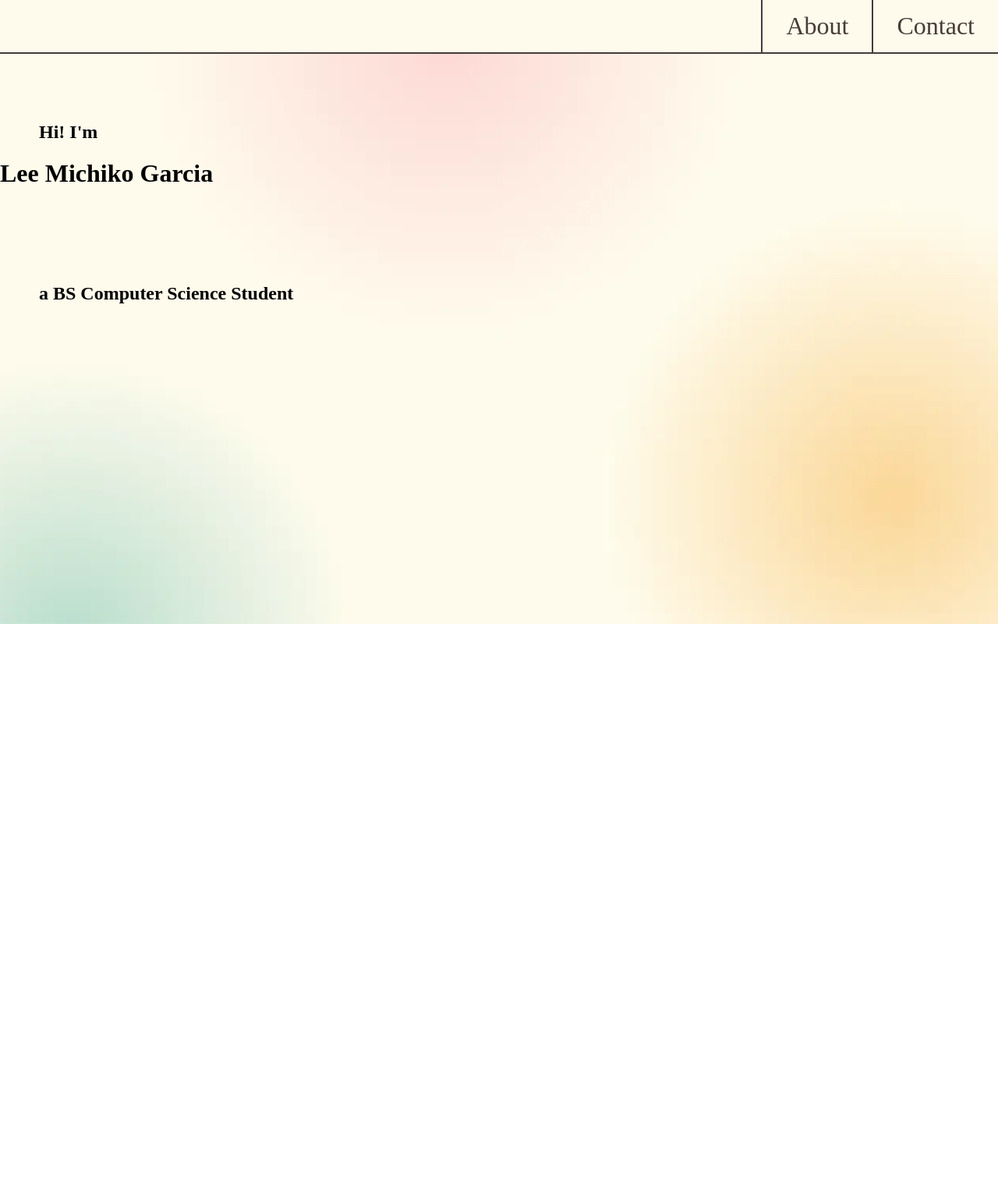
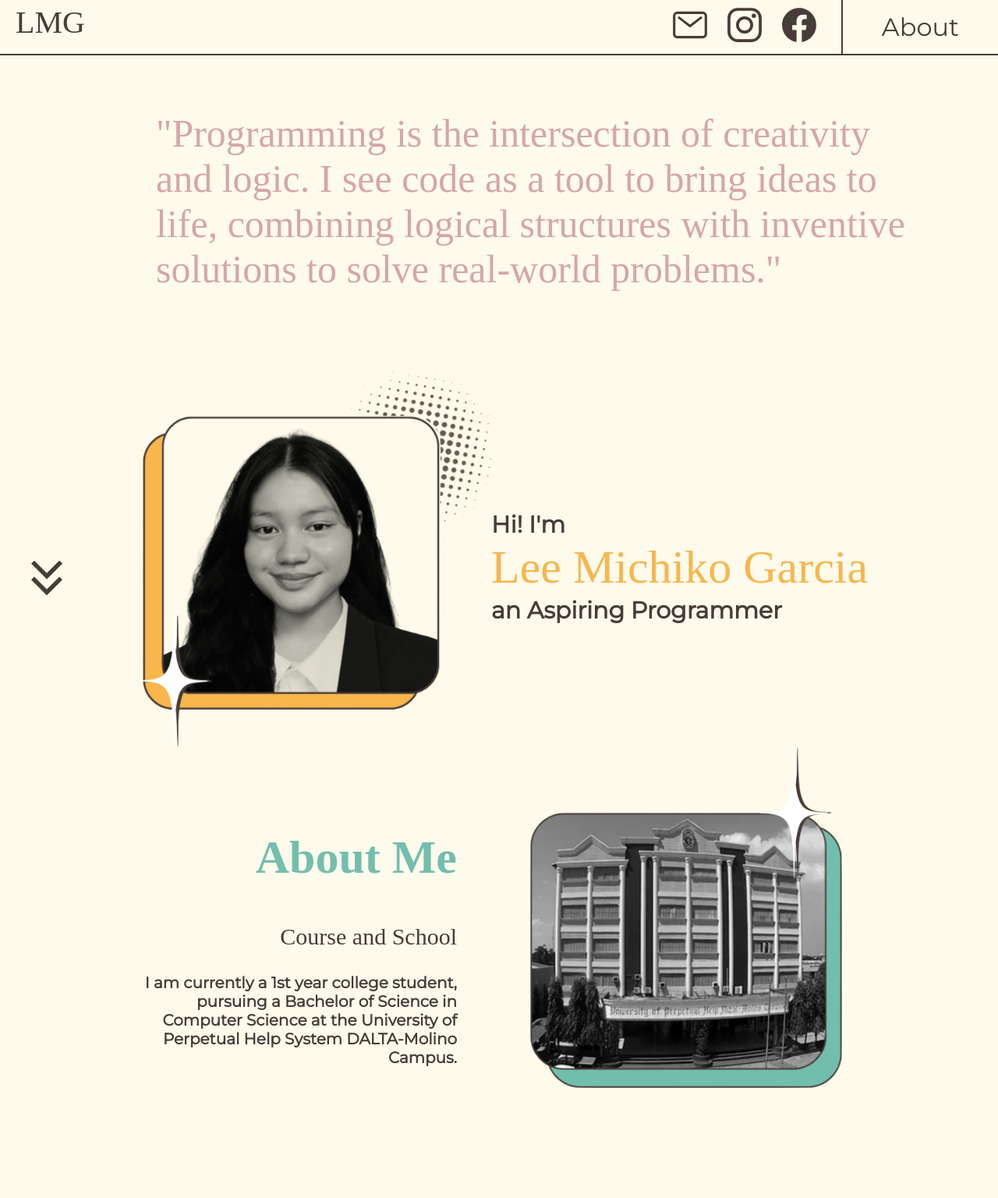
Before and after one commit to mitsiko/personal-website, a plain HTML site: page index.html in a window 1280 px wide. Shown: the top 1536 px of the page at 78% size. Before the commit the page ends 800 px from the top, so only its background shows below. Drawn offline with nearby package versions, Linux system fonts and the light colour scheme; a web font is replaced by a local one.

Commit message:
trial again

```diff
--- a/index.html
+++ b/index.html
@@ -10,38 +10,66 @@
     <link href="https://fonts.googleapis.com/css2?family=Erica+One&family=Montserrat&family=Ultra&display=swap" rel="stylesheet">
 </head>
 <body>
+    <div class="icon-container">
+       <a class="fb" href="https://www.facebook.com/profile.php?id=100072432048947">
+          <ion-icon name="logo-facebook"></ion-icon></a>
 
-    rc="images\Introduction-pic.webp" height="500">
+       <a class="mail" href="mailto:michikogarciasp@gmail.com">
+         <ion-icon name="mail-outline"></ion-icon></a>
 
-    <div class="grid-container">
-        <div class="image" style="background-image: url('images/VP-1.webp');">
-            <img class="introduction" src="images/Introduction-pic.webp" alt="Introduction image">
-            <h2 class="greeting">Hi! I'm</h2>
-            <h1 class="intro-text"> Lee Michiko Garcia</h1>
-            <h2 class="whoami">a BS Computer Science Student</h2>
-            <div class="box1"></div>
-        </div>
-        <div class="image" style="background-image: url('images/VP-2.webp');"></div>
-        <div class="image" style="background-image: url('images/VP-3.webp');"></div>
-        <div class="image" style="background-image: url('images/VP-4.webp');"></div>
-        <div class="image" style="background-image: url('images/VP-5.webp');"></div>
-        <div class="image" style="background-image: url('images/VP-6.webp');"></div>
-        <div class="image" style="background-image: url('images/VP-7.webp');"></div>
-        <div class="image" style="background-image: url('images/VP-8.webp');"></div>
-        <div class="image" style="background-image: url('images/VP-9.webp');"></div>
-        <div class="image" style="background-image: url('images/VP-10.webp');"></div>
+       <a class="insta" href="https://www.instagram.com/byrnne_/">
+            <ion-icon name="logo-instagram"></ion-icon></a>
     </div>
+    <img class="arrow" src="images/keyboard_double_arrow_down.png" alt="Image description">
+    <h1 class="logo">LMG</h1>
+
     <nav class="navbar">
         <ul>
-            <li><a href="#contact">Contact</a></li>
             <li><a href="#about">About</a></li>
-
 
         </ul>
     </nav>
 
 
+    <div class="flexbox-container">
+        <div class="flexbox-item item-1"></div>
+            <h2 class="philosophy"> "Programming is the intersection of creativity and logic. I see code as a tool to bring ideas to life, combining logical structures with inventive solutions to solve real-world problems."</h2></div>
 
+        <div class="flexbox-item item-2">
+            <img src="\images\last-last-formal-pic.png" alt="Image description"></div>
+
+        <div class="flexbox-item item-3">
+            <h2 class="greeting">Hi! I'm</h2>
+            <h1 class="name">Lee Michiko Garcia</h1>
+            <h2 class="introduction"> an Aspiring Programmer</h2></div>
+
+        <div class="flexbox-item item-4">
+            <h2 id="about" class="text">About Me</h2>
+            <h3 class="subheading">Course and School</h3>
+            <h3 class="content1"> I am currently a 1st year college student, pursuing a Bachelor of Science in Computer Science at the University of Perpetual Help System DALTA-Molino Campus.
+            </h3></div>
+
+        <div class="flexbox-item item-5">
+            <img src="images/UPHSD FINAL.webp" alt="Image description">
+        </div>
+        <div class="flexbox-item item-6">
+            <img src="images/ABM graduate.webp" alt="Image description">
+        </div>
+        <div class="flexbox-item item-7">
+            <h2 class="content2">While my background is in ABM, I was drawn to Computer Science for its hands-on problem-solving and the chance to create practical solutions from scratch. </h2>
+        </div>
+        <div class="flexbox-item item-8">
+            <h2 class="heading1">Specialization</h2>
+            <h3 class="content3">  I plan to specialize in Data Science, as it's the only specialization offered in my course. However, I will continue to explore other fields within technology as well.</h3></div>
+        <div class="flexbox-item item-9">
+            <img src="images/fields (1).webp" alt="Image description"> </div>
+
+        <div class="flexbox-item item-10">
+
+    </div>
+
+    <script type="module" src="https://unpkg.com/ionicons@7.1.0/dist/ionicons/ionicons.esm.js"></script>
+    <script nomodule src="https://unpkg.com/ionicons@7.1.0/dist/ionicons/ionicons.js"></script>
 
 </body>
 </html>
--- a/styles.css
+++ b/styles.css
@@ -1,67 +1,43 @@
-html, body {
+
+.navbar {
+  position: fixed;
+  top: 0;
+  left: 0;
+  width: 100%;
+  z-index: 10000;
+  background-color: #fefbec;
+  padding: 0;
+}
+
+.navbar ul {
+  list-style-type: none;
+  border-bottom: 2px solid #473c38;
+  padding: 0;
   margin: 0;
-  padding: 0;
-  height: 100%;
   overflow-x: hidden;
 }
 
-.background {
-  position: absolute;
-  display: flex;
-  flex-direction: column;
-  height: 100vh;
-}
-
-.image {
-  width: 100vw;
-  height: 768px;
-  background-size: cover;
-  background-position: center;
-  flex-shrink: 0;
-  z-index: -2;
-}
-
-.navbar ul{
-  list-style-type:none;
-  border-bottom: 2px solid #473c38;
-  padding: 0px;
-  margin: 0px;
-  overflow-x: hidden;
+.navbar li {
+  float: right;
 }
 
 .navbar a {
   border-left: 2px solid #473c38;
   color: #473c38;
   font-size: 32px;
+  font-family: "montserrat";
   text-decoration: none;
   padding: 15px;
   display: block;
   text-align: center;
-  padding-right: 30px;
-  padding-left: 30px;
-
+  padding-right: 50px;
+  padding-left: 50px;
+  transition: background-color .4s ease-in-out, color .4s ease-in-out;
 }
 
 .navbar a:hover {
   background-color: #473c38;
   color: #fefbec;
-  transition: background-color .4s ease-in-out, color .4s ease-in-out;
-}
-
-.navbar li{
-  float: right;
-
-}
-
-.navbar {
-  z-index:-1;
-  position: fixed;
-  top: 0;
-  left: 0;
-  width: 100%;
-  z-index: 1000;
-  background-color: #fefbec;
-  padding:0px;
 }
 
 
@@ -69,3 +45,283 @@ h2 {
   padding-left: 50px;
   padding-top: 100px;
 }
+
+body {
+  margin: 100px;
+  background-color: #fefbec;
+  overflow-x: hidden;
+}
+
+.flexbox-container {
+  display: flex;
+  gap: 0.625rem;
+  align-items: flex-start;
+  flex-direction: row;
+  align-items: flex-start;
+}
+
+.item-1 {
+  max-width: 800px;
+  max-height: 300px;
+  line-height: 35px;
+  margin: 20px;
+  text-align: center;
+}
+
+.item-2 img {
+  max-width: 450px;
+  height: auto;
+  object-fit: cover;
+  margin-left: 80px;
+  align-items: flex-start;
+  float: left;
+
+}
+.item-3{
+  line-height: 15px;
+  margin-top: 100px;
+  padding-bottom: 100px;
+  flex-grow: 1;
+}
+
+.name {
+  font-family: "erica one";
+  font-size: 60px;
+  font-weight: normal;
+  color: #f8b64c;
+  margin-left: 390px;
+}
+
+.greeting {
+  font-family: "montserrat";
+  font-size: 30px;
+  color: #473c38;
+  margin-left: 390px;
+}
+
+.introduction {
+  font-family: "montserrat";
+  font-size: 30px;
+  color: #473c38;
+  margin-left: 390px;
+  padding-top: 0px;
+}
+
+.philosophy {
+  font-family: "erica one";
+  font-size: 50px;
+  font-weight: normal;
+  color: #d5a6aa;
+  align-self: flex-start;
+  padding-top: 0px;
+  padding-bottom: 50px;
+}
+
+.item-4 {
+    font-family: "erica one";
+    font-size: 40px;
+    font-weight: normal;
+    color: #73bead;
+    max-width: 45%;
+    text-align: right;
+}
+
+.logo
+{
+  margin-top: 5px;
+  margin-left: 20px;
+  font-weight: normal;
+  font-family: "erica one";
+  font-size: 40px;
+  float: left;
+  position: fixed;
+  top: 0px;
+  left: 0px;
+  color: #473c38;
+  z-index: 100000;
+  justify-content: flex-start;
+
+}
+
+.subheading {
+ font-size: 30px;
+ font-weight: lighter;
+ font-family: "erica one";
+ justify-content: left;
+ color:#473c38;
+ margin-left: 60px;
+
+}
+
+.content1{
+  font-family: "montserrat";
+  font-size: 20px;
+  color:#473c38;
+  justify-self: right;
+  margin-left: 70px;
+}
+
+.item-5 img {
+  max-width: 400px;
+  height: auto;
+  object-fit: cover;
+  align-items: flex-start;
+  padding: 0%;
+  margin:0px;
+}
+
+.item-5
+{
+  max-width: 550px;
+  height: auto;
+  height: auto;
+  object-fit: cover;
+  align-items: flex-start;
+  float: right;
+  position: relative;
+  top:-430px;
+  left: -100px;
+}
+
+.item-6 img {
+  max-width: 550px;
+  height: auto;
+  object-fit: cover;
+  align-items: flex-start;
+  float: left;
+  padding-top: 150px;
+}
+
+.item-6{
+  flex-direction: column;
+  max-width: 450px;
+  margin-left: 100px;
+}
+
+.item-7{
+  max-width: 400px;
+  margin-left: 70px;
+
+}
+
+.content2{
+  max-width: 200px;
+  font-family: "montserrat";
+  font-size: 20px;
+  color:#473c38;
+  justify-self: left;
+  align-items: flex-start;
+  position:relative;
+  left: 600px;
+  top: -400px;
+}
+
+.heading1 {
+  font-family: "erica one";
+  font-size: 40px;
+  font-weight: normal;
+  color: #73bead;
+}
+
+.content3
+{
+  font-family: "montserrat";
+  font-size: 20px;
+  max-width: 400px;
+  height: auto;
+  color:#473c38;
+  justify-self: right;
+  margin-left: 70px;
+}
+
+
+.item-8 {
+  justify-self: right;
+  max-width: 450px;
+  text-align: right;
+  height: auto;
+  padding:0px;
+  margin-left: 70px;
+  max-width: 400px;
+  text-align: right;
+  position: relative;
+  top: -150px;
+}
+
+.item-9 img{
+    max-width: 400px;
+    height: auto;
+    object-fit: cover;
+    align-items: flex-start;
+    position: relative;
+   float: right;
+   top: -600px;
+   right: 170px;
+}
+
+.arrow {
+width: 80px;
+height: 80px;;
+position: fixed;
+bottom: 0px;
+left: 0px;
+margin:20px;
+}
+
+.fb{
+  color: #473c38;
+  transition: 0.3s ease-in-out;
+}
+
+.fb:hover {
+  color:#73bead;
+}
+
+.mail{
+  color: #473c38;
+  transition: 0.3s ease-in-out;
+}
+
+.mail:hover{
+  color: #f8b64c;
+}
+
+.insta{
+  color: #473c38;
+  transition: 0.3s ease-in-out;
+}
+
+.insta:hover{
+  color: #d5a6aa;
+}
+
+.fb
+{
+  float: right;
+  position: fixed;
+  font-size: 50px;
+  top: 7px;
+  right: 230px;
+  z-index: 100000;
+  justify-content: flex-start;
+}
+
+.insta{
+  float: right;
+  position: fixed;
+  font-size: 50px;
+  top: 7px;
+  right: 300px;
+  z-index: 100000;
+  justify-content: flex-start;
+}
+
+.mail{
+  float: right;
+  position: fixed;
+  font-size: 50px;
+  top: 7px;
+  right: 370px;
+  z-index: 100000;
+  justify-content: flex-start;
+}
```
Also changed, not shown: images/Introduction pic.webp (deleted), images/email-icon.png (added), images/fb-icon.png (added), images/fields.webp (deleted), images/ig-icon.png (added), images/last-last-formal-pic.png (added).
